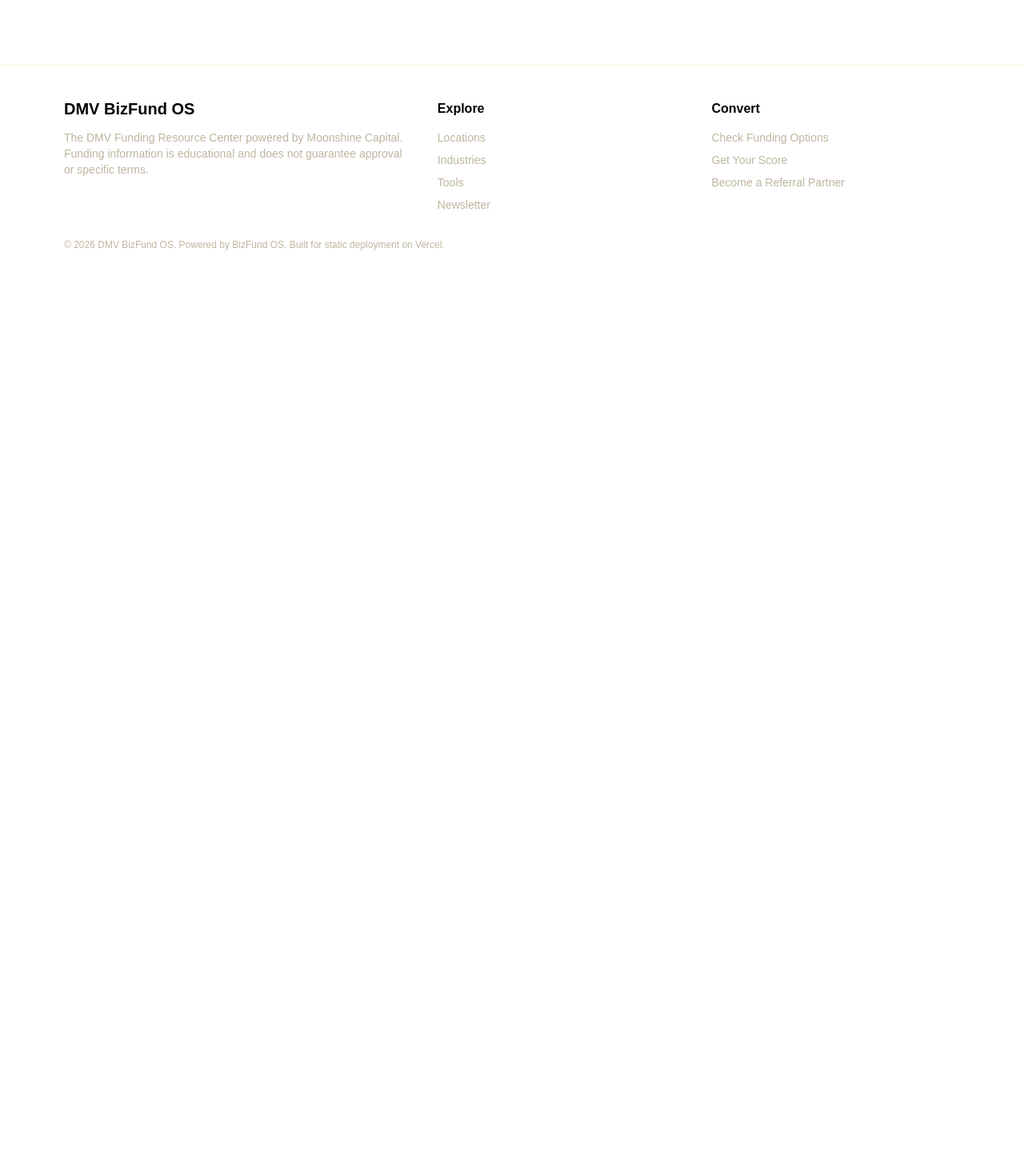
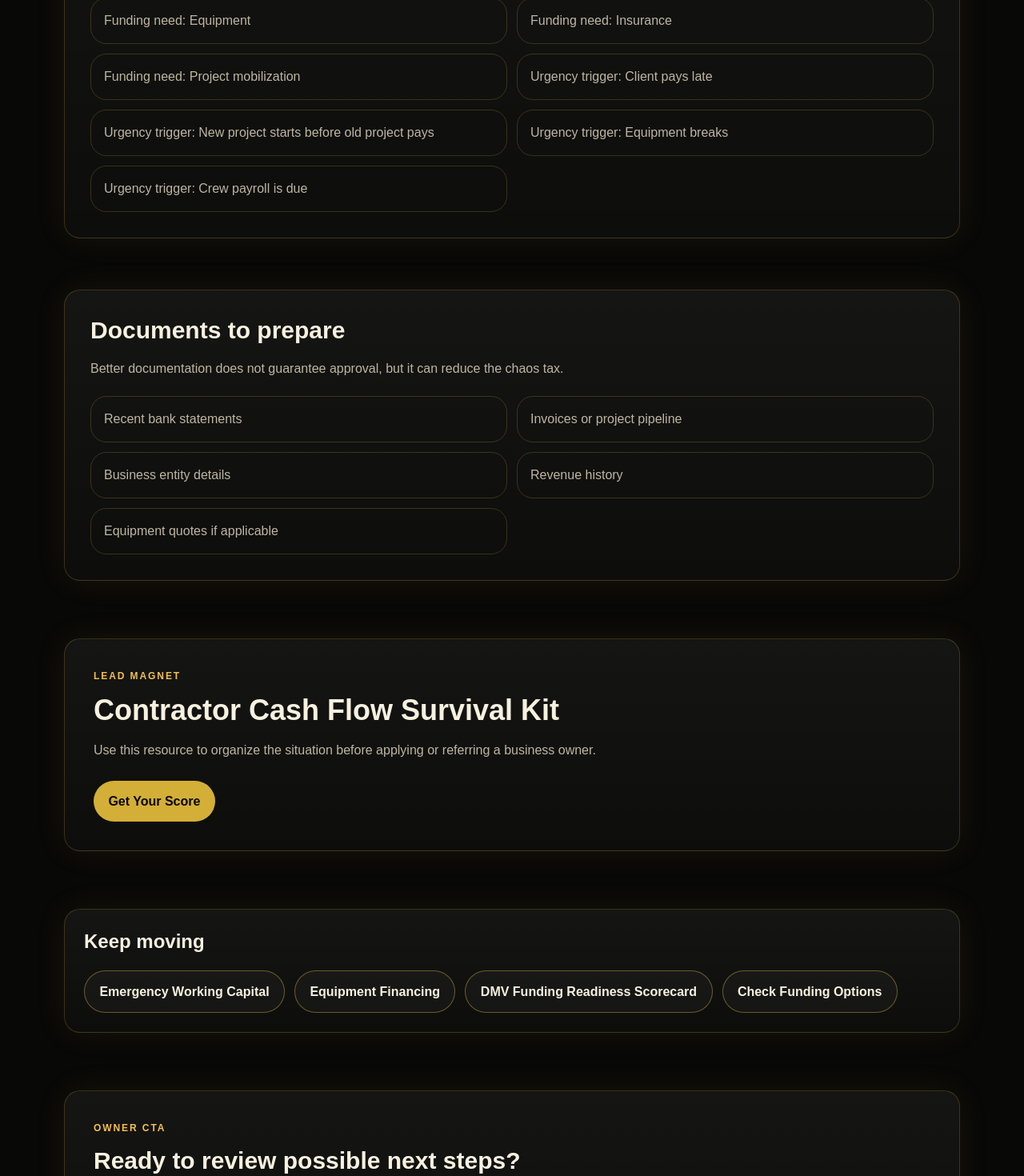
Before and after one commit to JFeimster/dmv-bizfund-os, a Next.js app: page /industries/contractor-business-funding-northern-virginia in a window 1280 px wide. Before the commit this address had no page. Shown: the part 800-2270 px from the top of the page at 80% size. Before the commit the page ends 1154 px from the top, so only its background shows below. Built offline with nearby package versions, Linux system fonts and the light colour scheme.

Commit message:
Add industry detail page

```diff
--- /dev/null
+++ b/app/industries/[slug]/page.tsx
@@ -0,0 +1,53 @@
+import { notFound } from "next/navigation";
+import PageHeader from "@/components/PageHeader";
+import ContentSection from "@/components/ContentSection";
+import InternalLinks from "@/components/InternalLinks";
+import FundingApplicationCTA from "@/components/FundingApplicationCTA";
+import LeadMagnetBlock from "@/components/LeadMagnetBlock";
+import ComplianceNote from "@/components/ComplianceNote";
+import { getIndustries, getIndustryBySlug } from "@/lib/content";
+import { createMetadata } from "@/lib/seo";
+
+export function generateStaticParams() {
+  return getIndustries().map((item) => ({ slug: item.slug }));
+}
+
+export function generateMetadata({ params }: { params: { slug: string } }) {
+  const item = getIndustryBySlug(params.slug);
+  if (!item) return {};
+  return createMetadata({
+    title: item.seoTitle,
+    description: item.metaDescription,
+    path: `/industries/${item.slug}`
+  });
+}
+
+export default function IndustryDetailPage({ params }: { params: { slug: string } }) {
+  const item = getIndustryBySlug(params.slug);
+  if (!item) notFound();
+
+  return (
+    <>
+      <PageHeader eyebrow="Industry guide" title={item.title} description={item.metaDescription} />
+      <ContentSection
+        title={`Funding needs for ${item.industryName}`}
+        body={item.body}
+        bullets={[
+          ...item.commonFundingNeeds.map((need) => `Funding need: ${need}`),
+          ...item.typicalUrgencyTriggers.map((trigger) => `Urgency trigger: ${trigger}`)
+        ]}
+      />
+      <ContentSection title="Documents to prepare" body="Better documentation does not guarantee approval, but it can reduce the chaos tax." bullets={item.documentsNeeded} />
+      <LeadMagnetBlock title={item.suggestedLeadMagnet} description="Use this resource to organize the situation before applying or referring a business owner." href="/tools/dmv-funding-readiness-scorecard" cta="Get Your Score" />
+      <InternalLinks
+        links={[
+          ...item.useCaseLinks.map((link) => ({ label: link.label, href: `/use-cases/${link.slug}` })),
+          { label: "DMV Funding Readiness Scorecard", href: "/tools/dmv-funding-readiness-scorecard" },
+          { label: "Check Funding Options", href: "/apply" }
+        ]}
+      />
+      <FundingApplicationCTA />
+      <ComplianceNote />
+    </>
+  );
+}
```
